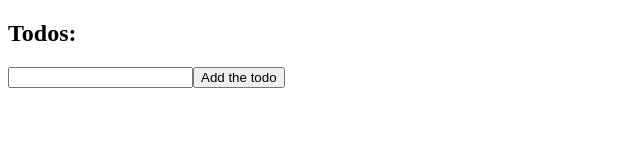
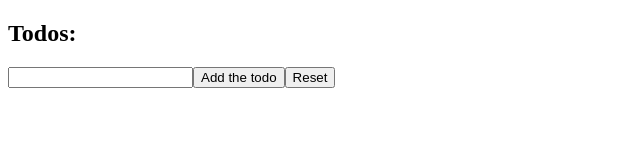
Before and after one commit to Lorenzoleggieri/esercizi-react, a React (Create React App) app: page / in a window 1280 px wide. Shown: the top 160 px of the page, without its empty margins (0-640 px from the left). Built offline with nearby package versions, Linux system fonts and the light colour scheme.

Commit message:
List ex 5 completed

```diff
--- a/src/TodoList.js
+++ b/src/TodoList.js
@@ -19,6 +19,13 @@ export class TodoList extends React.Component {
 		console.log(todos);
 	};
 
+	resetNewString = (event) => {
+		event.preventDefault();
+		this.setState({
+			todos: [],
+		});
+	};
+
 	render() {
 		return (
 			<div>
@@ -27,6 +34,7 @@ export class TodoList extends React.Component {
 				<form onSubmit={this.addNewTodo}>
 					<input name="input" onChange={this.setNewString} required />
 					<button type="submit">Add the todo</button>
+					<button onClick={this.resetNewString}>Reset</button>
 				</form>
 
 				<ul>
```
